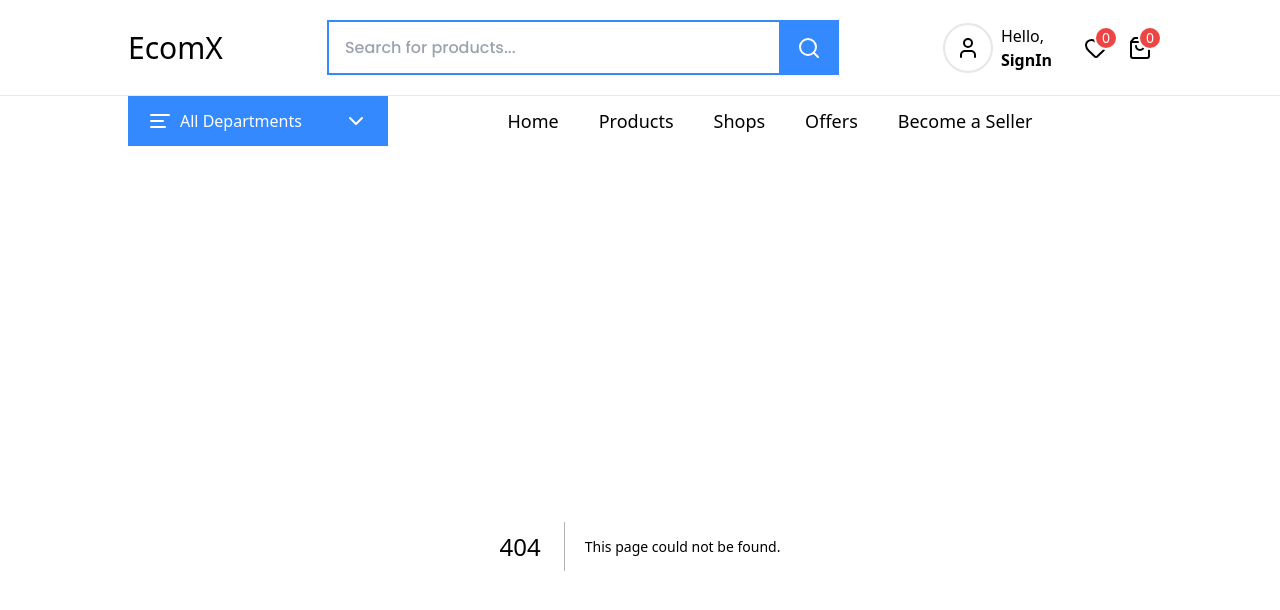
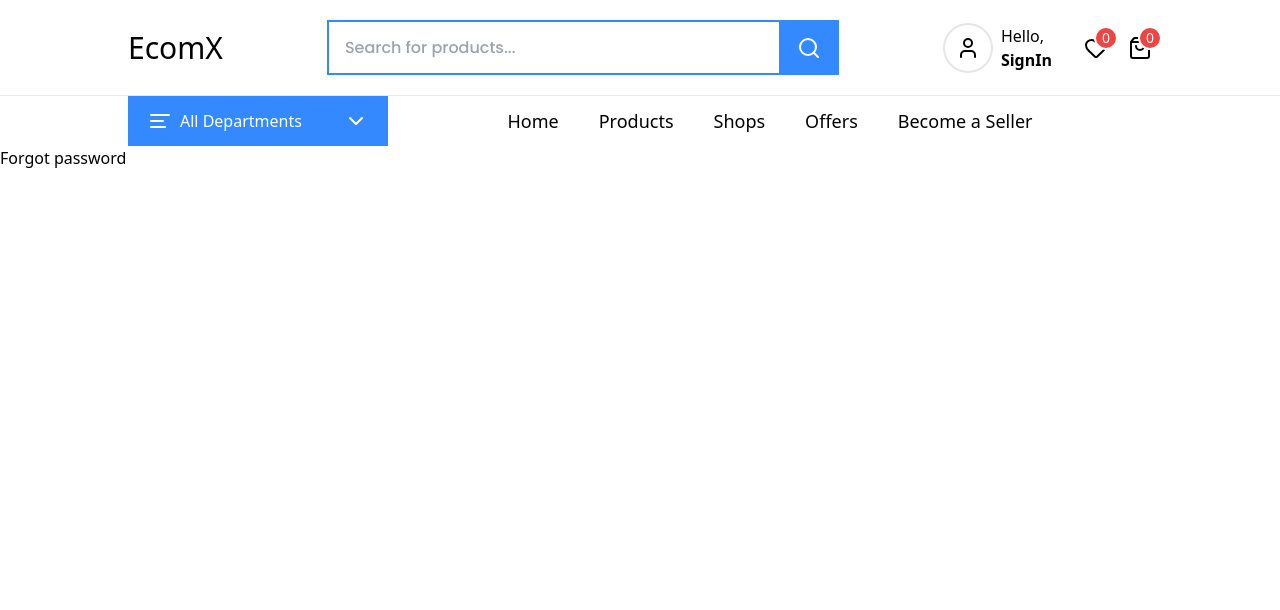
Before and after one commit to Ayan7020/eComX, a Next.js app in the folder apps/user-ui/: page /forgot-password in a window 1280 px wide. Before the commit this address had no page. Shown: the top 610 px of the page. Built offline with nearby package versions, Linux system fonts and the light colour scheme.

Commit message:
feat: added

```diff
--- /dev/null
+++ b/apps/user-ui/src/app/(routes)/forgot-password/page.tsx
@@ -0,0 +1,8 @@
+
+const Page = () => {
+    return <div>
+        Forgot password
+    </div>
+}
+
+export default Page;
```
